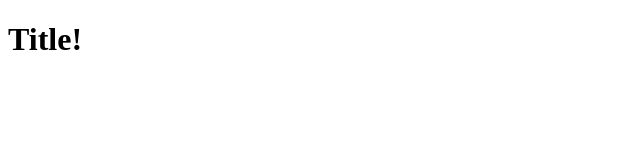
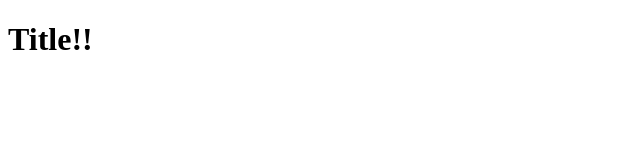
Before and after one commit to TarasTeterka/JS-Advanced, a plain HTML site: page index.html in a window 1280 px wide. Shown: the full height of the page, 0-640 px from the left. Drawn offline with Linux system fonts and the light colour scheme.

Commit message:
update text

```diff
--- a/index.html
+++ b/index.html
@@ -6,6 +6,6 @@
     <title>Document</title>
 </head>
 <body>
-    <h1>Title!</h1>
+    <h1>Title!!</h1>
 </body>
 </html>
```
